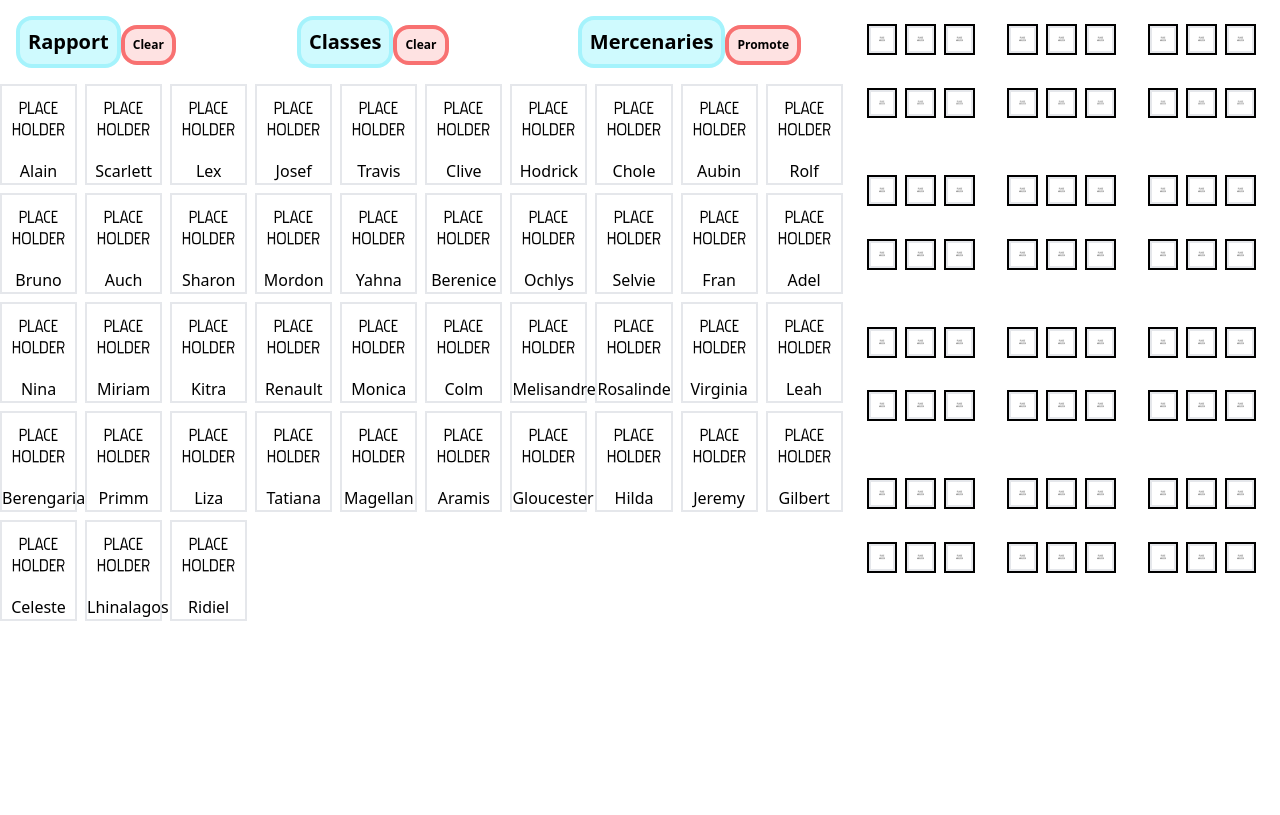
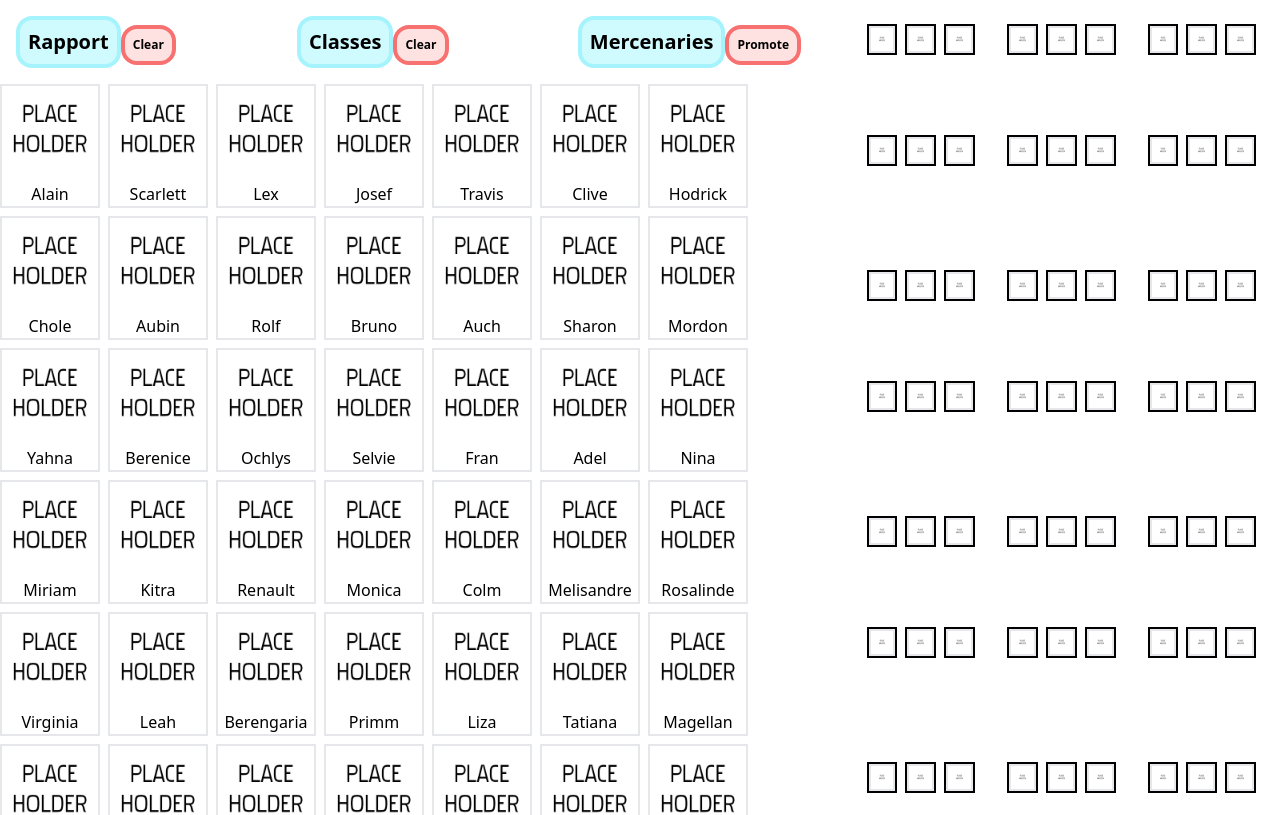
Before and after one commit to darsanech/UnicornSquad, a Vue app: page / in a window 1280 px wide. Shown: the top 815 px of the page. Built offline with nearby package versions, Linux system fonts and the light colour scheme.

Commit message:
size fix

```diff
--- a/src/components/units/GridOfUnits.vue
+++ b/src/components/units/GridOfUnits.vue
@@ -1,5 +1,5 @@
 <template>
-  <div class="grid grid-cols-10 justify-around gap-2">
+  <div class="flex flex-row flex-wrap gap-2">
     <single-unit
       v-for="unit in showList"
       :unit="unit"
--- a/src/components/units/SingleUnit.vue
+++ b/src/components/units/SingleUnit.vue
@@ -1,7 +1,7 @@
 <template>
   <div class="border border-2" :class="{ selectedBg: selected }">
     <div class="m-2">
-      <img class="object-scale-down size-50" :src="urlImagen" :class="{ selectedImg: selected }" />
+      <img class="object-scale-down w-20" :src="urlImagen" :class="{ selectedImg: selected }" />
     </div>
     <div
       v-if="showName"
```
